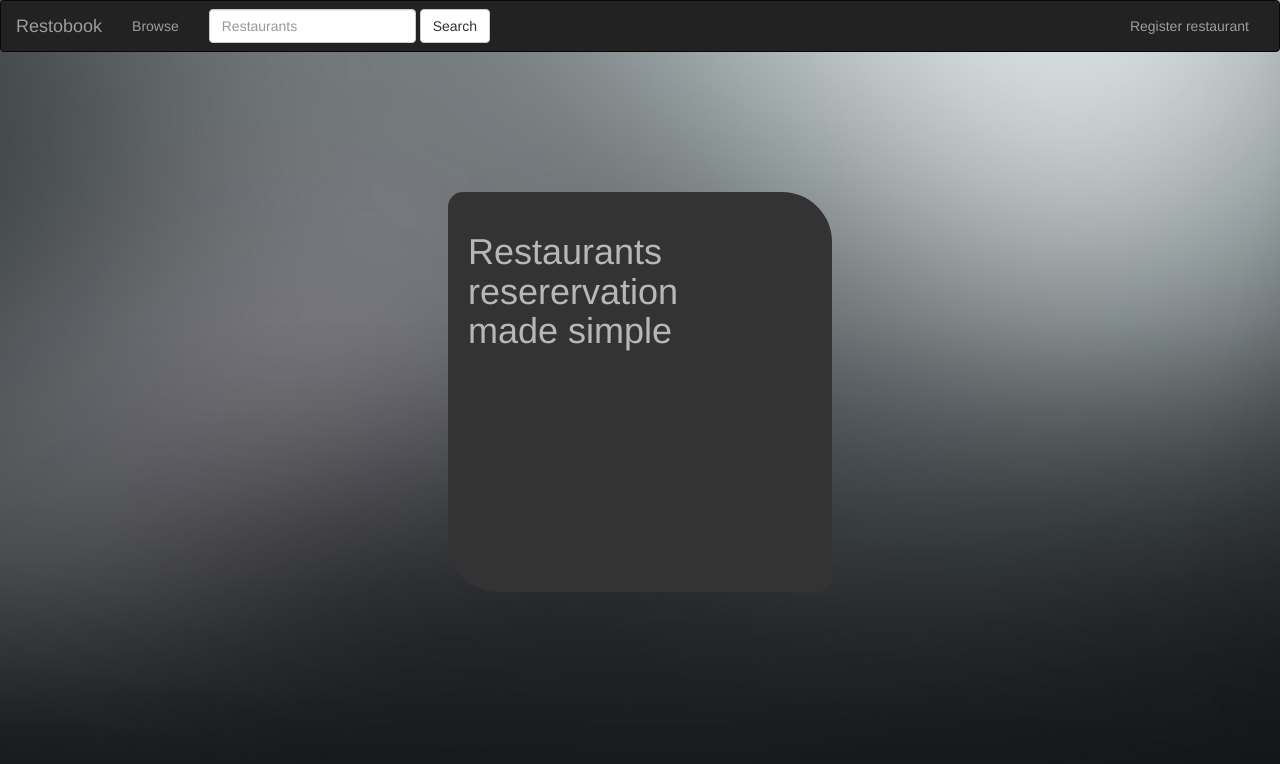
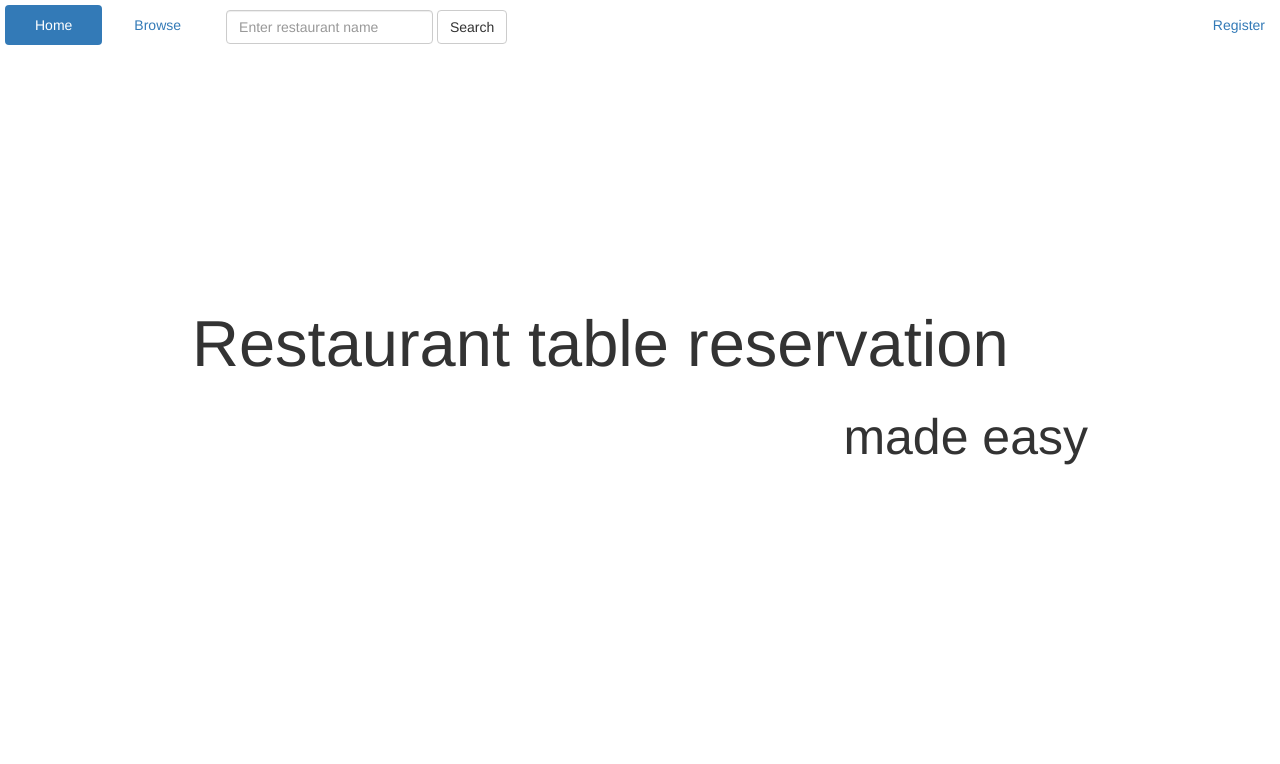
Before and after one commit to akimess/restobook, a plain HTML site: page index.html in a window 1280 px wide. Drawn offline with nearby package versions, Linux system fonts and the light colour scheme.

Commit message:
Homepage remake

```diff
--- a/css/global.css
+++ b/css/global.css
@@ -1,21 +1,32 @@
-body{
-    background: url("../assets/background.jpg") no-repeat center;
-    background-size: cover;
+.nav-pills>li>a{
+    padding-left: 30px;
+    padding-right: 30px;
+}
+
+.nav-pills>li{
+    margin-top: 5px;
+}
+
+.nav-pills>form{
+    margin-top: 10px;
+}
+
+.nav-pills>li:first-child{
+    margin-left: 5px;
+}
+
+.body-container>h1{
+    font-size: 65px;
+}
+
+.body-container>h2{
+    font-size: 50px;
+    float: right;
 }
 
 .home-info{
-    position: relative;
-    top: 15%;
+    width:70%;
+    margin-left: auto;
+    margin-right: auto;
+    margin-top: 20%;
 }
-
-.container{
-    width: 30%;
-    height: 50%;
-    background-color: #333;
-    border-radius: 15px 50px;
-    padding: 20px;
-}
-
-.home-info-header{
-    color: #B7B7B7 !important;
-}
--- a/index.html
+++ b/index.html
@@ -15,31 +15,24 @@
 
 <body>
     <section>
-        <nav class="navbar navbar-inverse">
-            <div class="container-fluid">
-                <div class="navbar-header">
-                    <a href="#" class="navbar-brand">Restobook</a>
-                </div>
-                <div class="collapse navbar-collapse">
-                    <ul class="nav navbar-nav">
-                        <li><a href="#">Browse</a></li>
-                    </ul>
-                    <form class="navbar-form navbar-left">
+        <div>
+            <ul class="nav nav-pills">
+                <li role="presentation" class="active"><a href="#">Home</a></li>
+                <li role="presentation"><a href="#">Browse</a></li>
+                <form class="navbar-form navbar-left" role="search">
                     <div class="form-group">
-                            <input class="form-control" placeholder="Restaurants" type="text">
+                        <input type="text" class="form-control" placeholder="Enter restaurant name">
                     </div>
                     <button type="submit" class="btn btn-default">Search</button>
                 </form>
-                    <ul class="nav navbar-nav navbar-right">
-                        <li><a href="#">Register restaurant</a></li>
+                <li role="presentation" class="navbar-right"><a href="#">Register</a></li>
             </ul>
         </div>
-            </div>
-        </nav>
     </section>
     <section class="home-info">
-        <div class="container">
-            <h1 class="home-info-header">Restaurants reserervation <br> made simple</h1>
+        <div class="body-container">
+            <h1>Restaurant table reservation</h1>
+            <h2>made easy</h2>
         </div>
     </section>
 
```
Lines whose indentation alone changed are shown as unchanged.
